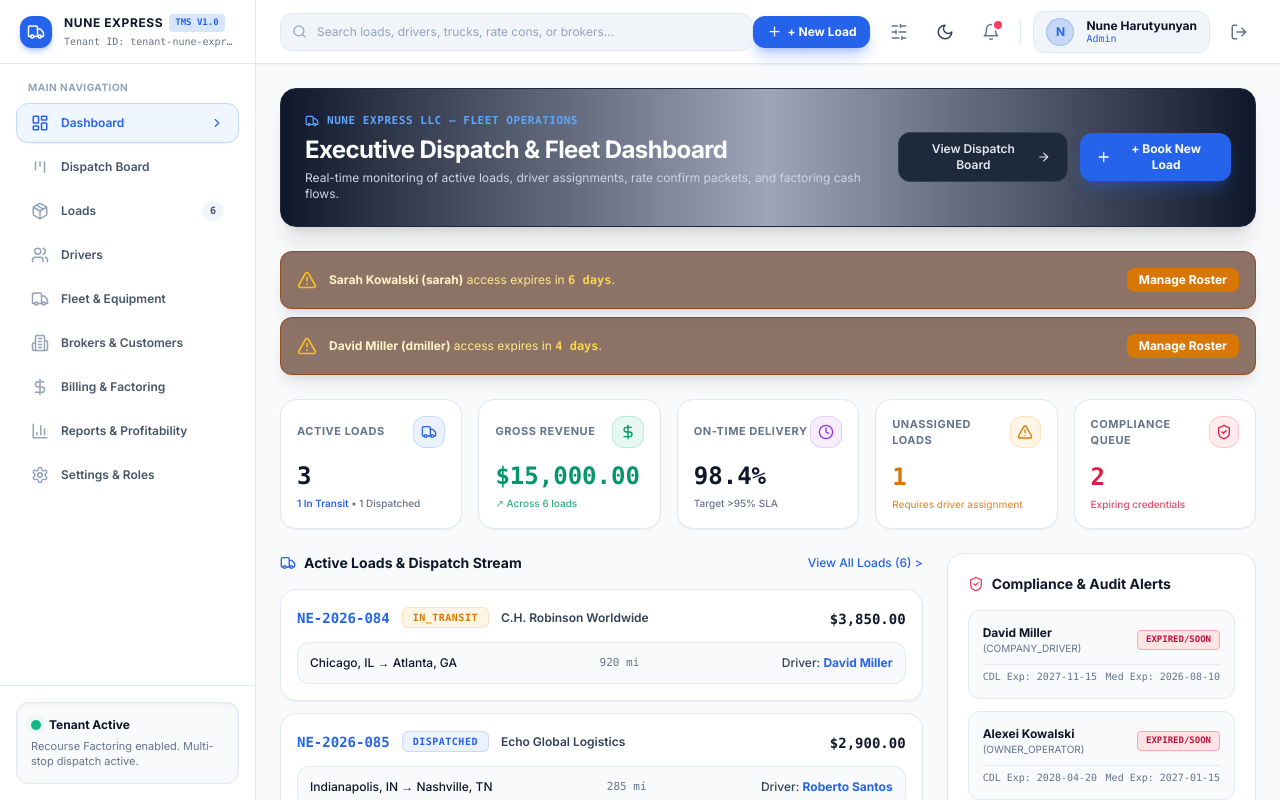
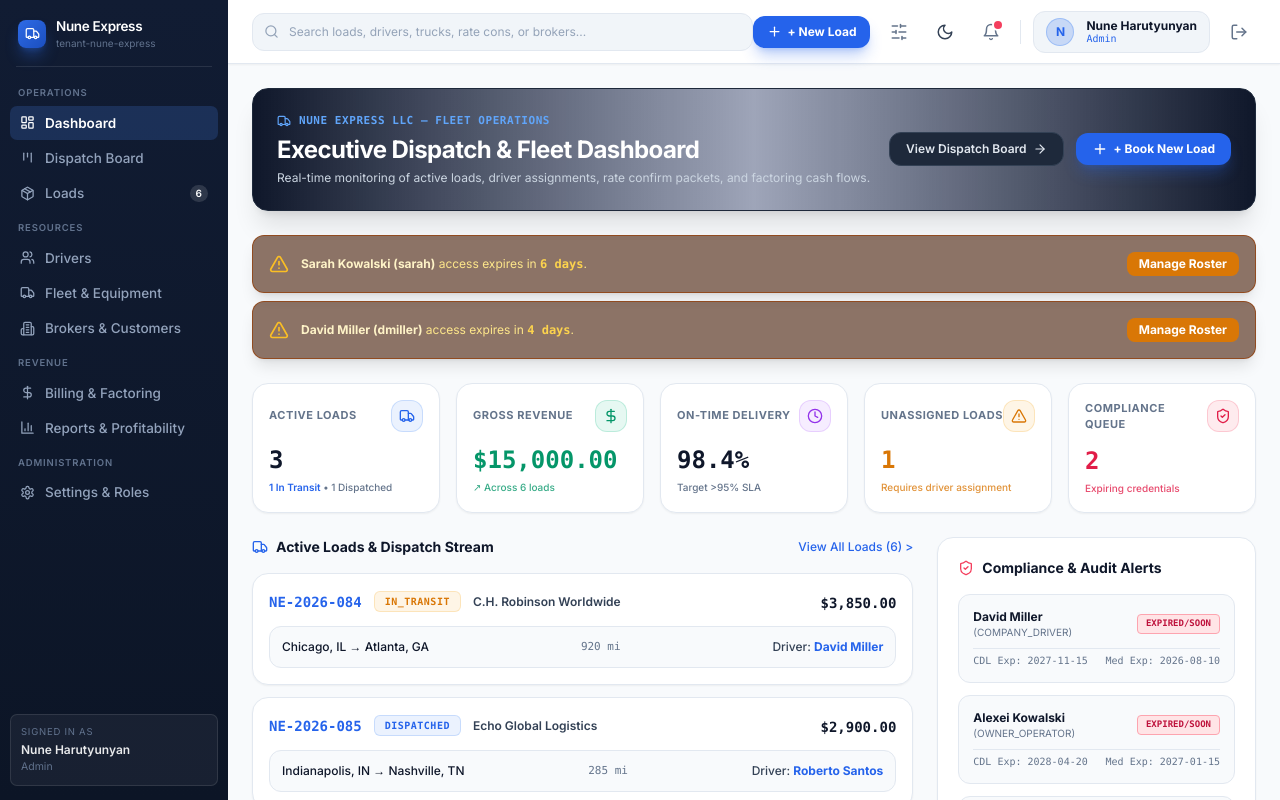
Before and after one commit to TruckFlow-TMS/Truckflow, a React (Vite) app: page / in a window 1280 px wide. Built offline with nearby package versions, Linux system fonts and the light colour scheme.

Commit message:
feat(layout): rebuild sidebar on tokens with grouped navigation
All 9 sections keep their ids, labels and order. Sidebar uses the
theme-invariant side-* token group so it stays navy in both themes.

```diff
--- a/src/components/layout/Sidebar.tsx
+++ b/src/components/layout/Sidebar.tsx
@@ -1,16 +1,9 @@
 import React from 'react';
 import {
-  LayoutDashboard,
-  Kanban,
-  Package,
-  Users,
-  Truck,
-  Building2,
-  DollarSign,
-  BarChart3,
-  Settings,
-  ChevronRight
+  LayoutDashboard, Kanban, Package, Users, Truck, Building2,
+  DollarSign, BarChart3, Settings,
 } from 'lucide-react';
+import { cn } from '../../lib/cn';
 import { useAuth } from '../../context/AuthContext';
 
 export type NavTab =
@@ -30,92 +23,115 @@ interface SidebarProps {
   loadCount?: number;
 }
 
-export function Sidebar({ activeTab, setActiveTab, loadCount = 1 }: SidebarProps) {
+interface NavItem {
+  id: NavTab;
+  label: string;
+  icon: React.ReactNode;
+  badge?: boolean;
+}
+
+/** All 9 sections, original ids/labels/order. Groups are display-only. */
+const GROUPS: { heading: string; items: NavItem[] }[] = [
+  {
+    heading: 'Operations',
+    items: [
+      { id: 'dashboard', label: 'Dashboard', icon: <LayoutDashboard size={15} /> },
+      { id: 'dispatch', label: 'Dispatch Board', icon: <Kanban size={15} /> },
+      { id: 'loads', label: 'Loads', icon: <Package size={15} />, badge: true },
+    ],
+  },
+  {
+    heading: 'Resources',
+    items: [
+      { id: 'drivers', label: 'Drivers', icon: <Users size={15} /> },
+      { id: 'fleet', label: 'Fleet & Equipment', icon: <Truck size={15} /> },
+      { id: 'customers', label: 'Brokers & Customers', icon: <Building2 size={15} /> },
+    ],
+  },
+  {
+    heading: 'Revenue',
+    items: [
+      { id: 'invoices', label: 'Billing & Factoring', icon: <DollarSign size={15} /> },
+      { id: 'reports', label: 'Reports & Profitability', icon: <BarChart3 size={15} /> },
+    ],
+  },
+  {
+    heading: 'Administration',
+    items: [
+      { id: 'settings', label: 'Settings & Roles', icon: <Settings size={15} /> },
+    ],
+  },
+];
+
+export function Sidebar({ activeTab, setActiveTab, loadCount = 0 }: SidebarProps) {
   const { currentUser } = useAuth();
 
-  const navItems = [
-    { id: 'dashboard', label: 'Dashboard', icon: <LayoutDashboard size={18} /> },
-    { id: 'dispatch', label: 'Dispatch Board', icon: <Kanban size={18} /> },
-    { id: 'loads', label: 'Loads', icon: <Package size={18} />, badge: loadCount },
-    { id: 'drivers', label: 'Drivers', icon: <Users size={18} /> },
-    { id: 'fleet', label: 'Fleet & Equipment', icon: <Truck size={18} /> },
-    { id: 'customers', label: 'Brokers & Customers', icon: <Building2 size={18} /> },
-    { id: 'invoices', label: 'Billing & Factoring', icon: <DollarSign size={18} /> },
-    { id: 'reports', label: 'Reports & Profitability', icon: <BarChart3 size={18} /> },
-    { id: 'settings', label: 'Settings & Roles', icon: <Settings size={18} /> },
-  ];
-
   return (
-    <aside className="w-64 h-screen bg-white dark:bg-slate-900 border-r border-slate-200 dark:border-slate-800 flex flex-col justify-between select-none shrink-0 transition-colors duration-200">
-      <div className="flex flex-col min-h-0 flex-1">
-        {/* Top Branding Section aligned with Header (h-16) */}
-        <div className="h-16 px-5 border-b border-slate-200 dark:border-slate-800 flex items-center space-x-3 shrink-0">
-          <div className="w-8 h-8 rounded-xl bg-blue-600 flex items-center justify-center text-white shadow-md shadow-blue-600/30 shrink-0">
-            <Truck size={18} />
+    <aside className="w-[228px] h-screen shrink-0 flex flex-col gap-px px-2.5 py-3.5 select-none bg-gradient-to-b from-side-bg to-side-bg-2">
+      {/* Brand */}
+      <div className="flex items-center gap-2.5 px-2 pt-0.5 pb-1.5">
+        <span className="w-7 h-7 rounded-lg bg-accent-grad flex items-center justify-center shrink-0 shadow-lg shadow-accent/40">
+          <Truck size={15} className="text-white" />
+        </span>
+        <div className="min-w-0">
+          <div className="text-[13.5px] font-semibold text-white tracking-tight truncate">
+            Nune Express
           </div>
-          <div className="min-w-0">
-            <div className="flex items-center space-x-1.5">
-              <span className="font-extrabold text-slate-900 dark:text-white text-xs tracking-wider truncate">NUNE EXPRESS</span>
-              <span className="text-[9px] bg-blue-500/20 text-blue-600 dark:text-blue-400 px-1.5 py-0.5 rounded font-mono font-bold shrink-0">TMS V1.0</span>
+          <div className="text-[10px] text-side-lab truncate">
+            {currentUser?.tenantId ?? 'tenant-nune-express'}
           </div>
-            <p className="text-[10px] text-slate-500 dark:text-slate-400 font-mono truncate mt-0.5">
-              Tenant ID: {currentUser?.tenantId || 'tenant-nune-express'}
-            </p>
         </div>
       </div>
 
-        {/* Navigation Links */}
-        <div className="p-4 space-y-1 overflow-y-auto flex-1">
-          <p className="px-3 text-[10px] uppercase font-bold text-slate-400 dark:text-slate-500 tracking-wider mb-2">Main Navigation</p>
-          {navItems.map((item) => {
+      <div className="h-px bg-side-bd/10 mx-1.5 my-2" />
+
+      {/* Navigation */}
+      <nav className="flex-1 overflow-y-auto flex flex-col gap-px">
+        {GROUPS.map((group) => (
+          <React.Fragment key={group.heading}>
+            <p className="text-[9.5px] font-semibold uppercase tracking-[0.09em] text-side-lab px-2 pt-2.5 pb-1">
+              {group.heading}
+            </p>
+            {group.items.map((item) => {
               const isActive = activeTab === item.id;
               return (
                 <button
                   key={item.id}
-                onClick={() => setActiveTab(item.id as NavTab)}
-                className={`w-full h-10 px-3.5 rounded-xl transition flex items-center justify-between gap-3 text-xs font-semibold ${
+                  onClick={() => setActiveTab(item.id)}
+                  aria-current={isActive ? 'page' : undefined}
+                  className={cn(
+                    'relative w-full flex items-center gap-2.5 px-2.5 py-[7px] rounded-ctl',
+                    'text-[13.5px] font-medium text-left transition-colors',
+                    'focus-visible:outline-none focus-visible:ring-2 focus-visible:ring-accent-2',
                     isActive
-                    ? 'bg-blue-50 dark:bg-blue-600/20 text-blue-600 dark:text-blue-400 border border-blue-200 dark:border-blue-500/30 shadow-sm'
-                    : 'text-slate-600 dark:text-slate-400 hover:text-slate-900 dark:hover:text-slate-100 hover:bg-slate-100 dark:hover:bg-slate-800/60 border border-transparent'
-                }`}
+                      ? 'bg-side-active/20 text-side-fg-on font-semibold'
+                      : 'text-side-fg hover:bg-side-hover/5 hover:text-white',
+                  )}
                 >
-                <div className="flex items-center gap-3 min-w-0">
-                  <span className={`shrink-0 ${isActive ? 'text-blue-600 dark:text-blue-400' : 'text-slate-400 dark:text-slate-500'}`}>{item.icon}</span>
+                  {isActive && (
+                    <span className="absolute -left-2.5 top-[7px] bottom-[7px] w-[3px] rounded-r bg-accent-2" />
+                  )}
+                  <span className="shrink-0">{item.icon}</span>
                   <span className="truncate">{item.label}</span>
-                </div>
-
-                <div className="flex items-center space-x-2 shrink-0">
-                  {item.badge !== undefined && item.badge > 0 && (
-                    <span className={`text-[10px] py-0.5 px-2 rounded-full font-mono font-bold ${
-                      isActive
-                        ? 'bg-blue-100 dark:bg-blue-500/20 text-blue-700 dark:text-blue-300'
-                        : 'bg-slate-100 dark:bg-slate-800 text-slate-600 dark:text-slate-300'
-                    }`}>
-                      {item.badge}
+                  {item.badge && loadCount > 0 && (
+                    <span className="ml-auto text-[10px] font-semibold px-1.5 py-px rounded-full bg-white/[0.13] text-white tnum shrink-0">
+                      {loadCount}
                     </span>
                   )}
-                  {isActive && <ChevronRight size={14} className="text-blue-600 dark:text-blue-400" />}
-                </div>
                 </button>
               );
             })}
-        </div>
-      </div>
+          </React.Fragment>
+        ))}
+      </nav>
 
-      {/* Bottom Tenant Info Card */}
-      <div className="p-4 border-t border-slate-200 dark:border-slate-800 shrink-0">
-        <div className="p-3.5 rounded-xl bg-slate-50 dark:bg-slate-950/80 border border-slate-200 dark:border-slate-800 text-xs space-y-1.5 shadow-inner">
-          <div className="flex items-center space-x-2">
-            <span className="relative flex h-2.5 w-2.5">
-              <span className="animate-ping absolute inline-flex h-full w-full rounded-full bg-emerald-400 opacity-75"></span>
-              <span className="relative inline-flex rounded-full h-2.5 w-2.5 bg-emerald-500"></span>
-            </span>
-            <span className="font-bold text-slate-900 dark:text-slate-200 text-xs">Tenant Active</span>
-          </div>
-          <p className="text-[11px] text-slate-500 dark:text-slate-400 leading-snug">
-            Recourse Factoring enabled. Multi-stop dispatch active.
+      {/* Footer: a live number beats a static "Tenant Active" label */}
+      <div className="mt-2 p-2.5 rounded-ctl bg-white/[0.05] border border-side-bd/10">
+        <p className="text-[9.5px] uppercase tracking-[0.08em] text-side-lab">Signed in as</p>
+        <p className="text-[12px] font-semibold text-white/90 mt-0.5 truncate">
+          {currentUser?.name ?? '—'}
         </p>
-        </div>
+        <p className="text-[10.5px] text-side-lab truncate">{currentUser?.roleName ?? ''}</p>
       </div>
     </aside>
   );
```
Lines whose indentation alone changed are shown as unchanged.
